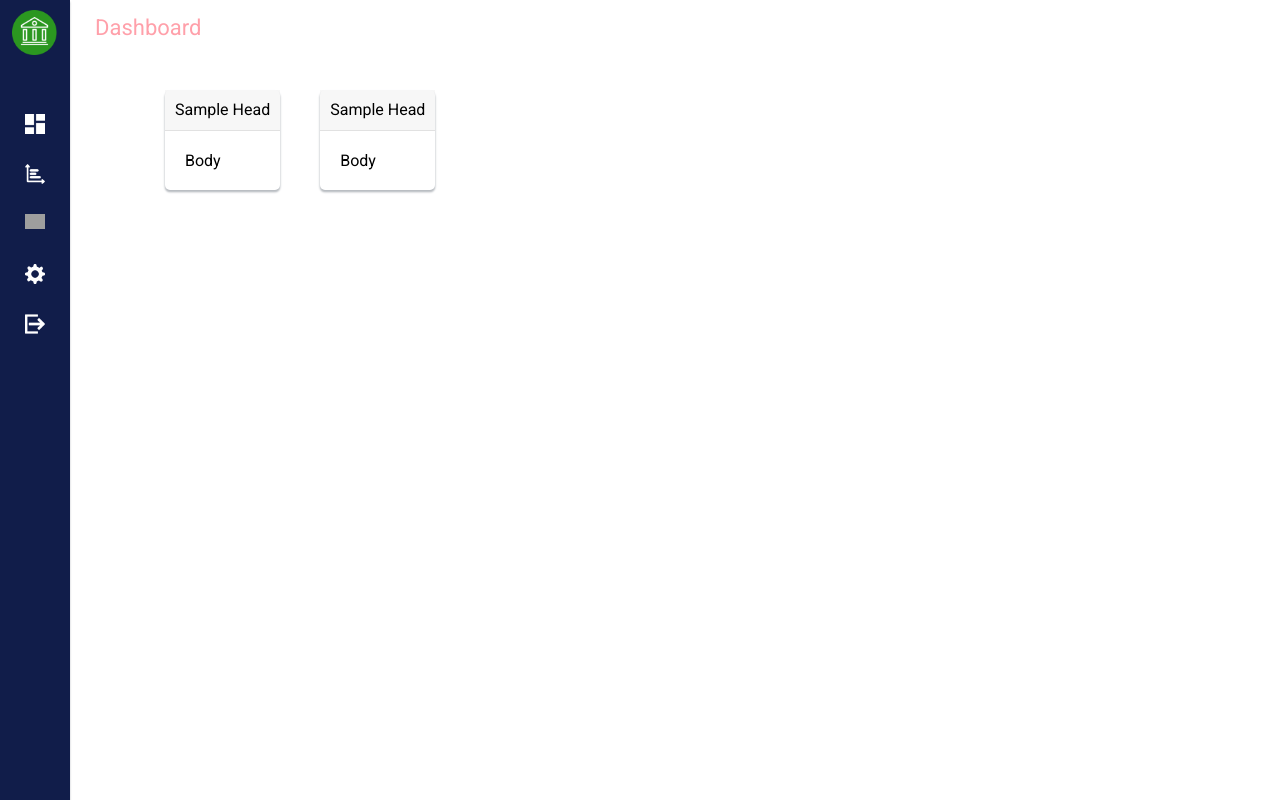
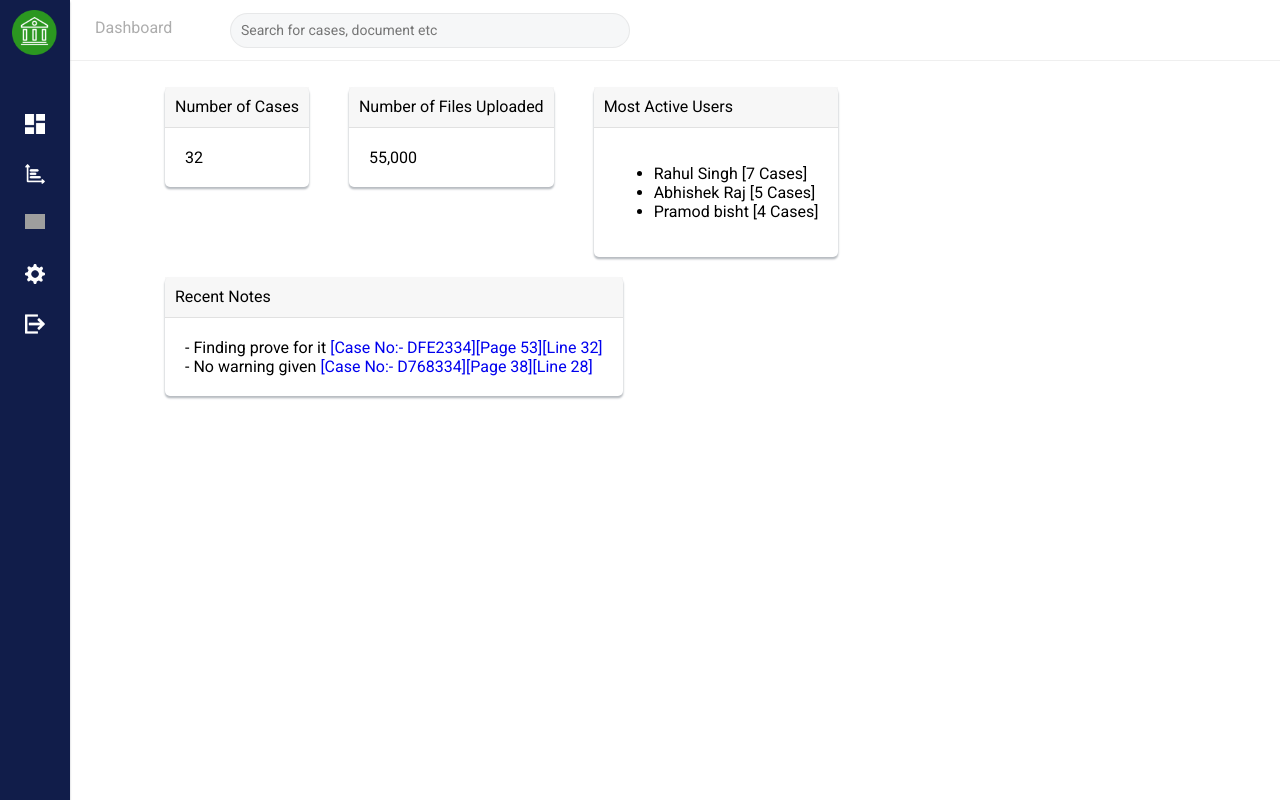
Before and after one commit to ramantehlan/LegalAI, an Angular app: page /dashboard in a window 1280 px wide. Built offline with nearby package versions, Linux system fonts and the light colour scheme; grey boxes are pictures that could not be loaded.

Commit message:
Added top bar and Stuff in dashboar

```diff
--- a/src/app/app.component.html
+++ b/src/app/app.component.html
@@ -1,4 +1,5 @@
 <app-menu></app-menu>
+<app-top></app-top>
 
 <div class="body">
 
--- a/src/app/app.module.ts
+++ b/src/app/app.module.ts
@@ -7,6 +7,7 @@ import { MenuComponent } from './menu/menu.component';
 import { DashboardComponent } from './dashboard/dashboard.component';
 import { AppRoutingModule } from './/app-routing.module';
 import { AnalysisComponent } from './analysis/analysis.component';
+import { TopComponent } from './top/top.component';
 
 
 @NgModule({
@@ -14,7 +15,8 @@ import { AnalysisComponent } from './analysis/analysis.component';
     AppComponent,
     MenuComponent,
     DashboardComponent,
-    AnalysisComponent
+    AnalysisComponent,
+    TopComponent
   ],
   imports: [
     BrowserModule,
--- a/src/app/dashboard/dashboard.component.html
+++ b/src/app/dashboard/dashboard.component.html
@@ -7,22 +7,48 @@
 
 			<div class="card">
 				<div class="card-hard">
-					Sample Head
+					Number of Cases
 				</div>
 				<div class="card-body">
-					Body
+					32
 				</div>
 			</div>
 
 			<div class="card">
 				<div class="card-hard">
-					Sample Head
+					Number of Files Uploaded
 				</div>
 				<div class="card-body">
-					Body
+					55,000
 				</div>
 			</div>
 
 
+			<div class="card">
+				<div class="card-hard">
+					Most Active Users
+				</div>
+				<div class="card-body">
+					<ul>
+						<li>Rahul Singh [7 Cases]</li>
+						<li>Abhishek Raj [5 Cases]</li>
+						<li>Pramod bisht [4 Cases]</li>
+					</ul>
+				</div>
+			</div>
+
+			<div class="card">
+				<div class="card-hard">
+					Recent Notes
+				</div>
+				<div class="card-body">
+
+					- Finding prove for it <a href="#">[Case No:- DFE2334][Page 53][Line 32]</a>	<br>
+
+					- No warning given <a href="#">[Case No:- D768334][Page 38][Line 28]</a>
+
+				</div>
+			</div>
+
 
 </div>
--- /dev/null
+++ b/src/app/top/top.component.html
@@ -0,0 +1,9 @@
+<div class="top">
+
+	<div class="search-box">
+		<input type="search" placeholder="Search for cases, document etc" class="search-input">
+
+	</div>
+
+
+</div>
--- /dev/null
+++ b/src/app/top/top.component.scss
@@ -0,0 +1,31 @@
+@import "../../style/_base.scss";
+
+$border:rgba(150,150,150,0.15);
+
+.top{
+	margin-left:$menu-width;
+	height:60px;
+	line-height:60px;
+	border-bottom:1px solid $border;
+
+	padding-left:160px;
+}
+
+.search-box{
+	height:60px;
+    width:400px;
+}
+
+.search-input{
+	height:35px;
+	width:400px;
+	font-size: 14px;
+	margin-top:-5px;
+	line-height:30px;
+	border:1px solid $border;
+	border-radius:50px;
+	padding:{
+		left:10px;
+		right:10px;
+	}
+}
--- /dev/null
+++ b/src/app/top/top.component.ts
@@ -0,0 +1,15 @@
+import { Component, OnInit } from '@angular/core';
+
+@Component({
+  selector: 'app-top',
+  templateUrl: './top.component.html',
+  styleUrls: ['./top.component.scss']
+})
+export class TopComponent implements OnInit {
+
+  constructor() { }
+
+  ngOnInit() {
+  }
+
+}
--- a/src/style/_base.scss
+++ b/src/style/_base.scss
@@ -38,8 +38,9 @@ a{
 
 .page_name{
 
-    font-size: 22px;
-    color:#ffa0aa;
+    margin-top:-58px;
+    font-size: 16px;
+    color:rgba(50,50,50,0.4);
 }
 
 .page_body{
```
Also changed, not shown: 2 other files (tests, documents, lock files or other folders).
